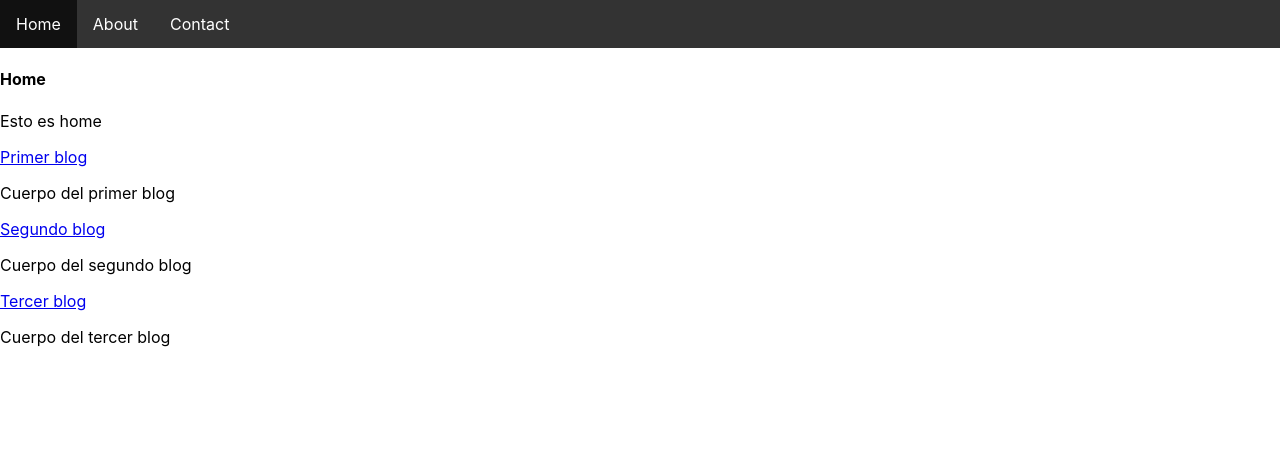
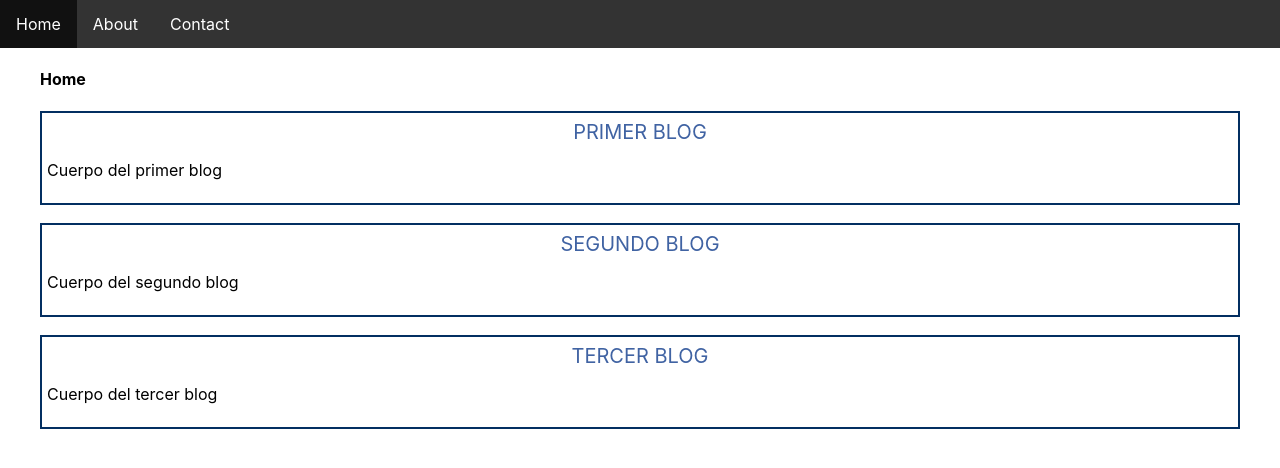
Before and after one commit to LeonDeAnahuac/Blogs, a React (Create React App) app: page / in a window 1280 px wide. Shown: the top 468 px of the page. Built offline with nearby package versions, Linux system fonts and the light colour scheme.

Commit message:
basic css

```diff
--- a/src/components/Home.js
+++ b/src/components/Home.js
@@ -10,7 +10,7 @@ class Home extends Component {
         const blogList = blogs.length ? (
             blogs.map(blog => {
                 return (
-                    <div key={blog.id}>
+                    <div className="blog" key={blog.id}>
                         <Link to={'/'+blog.id}>
                             <span>{blog.title}</span>
                         </Link>
@@ -23,9 +23,8 @@ class Home extends Component {
         );
 
         return (
-            <div>
+            <div className="container" >
                 <h4>Home</h4>
-                <p>Esto es home</p>
                 <div>{ blogList }</div>
             </div>
         )
--- a/src/index.css
+++ b/src/index.css
@@ -36,3 +36,28 @@ html {
 .navbar li a:hover{
   background-color: #111;
 }
+.blog {
+  border: 2px solid #032f61;
+  margin: 18px 0;
+  padding: 7px 5px;
+}
+
+.blog a {
+  color: rgb(64, 99, 163);
+  text-transform: uppercase;
+  display: block;
+  font-size: 20px;
+  text-align: center;
+  text-decoration: none;
+  text-align: center;
+}
+
+.blog a:hover {
+  color: #021a35;
+  text-decoration: underline;
+}
+
+.container {
+  max-width: 1200px;
+  margin: 0 auto;
+}
```
